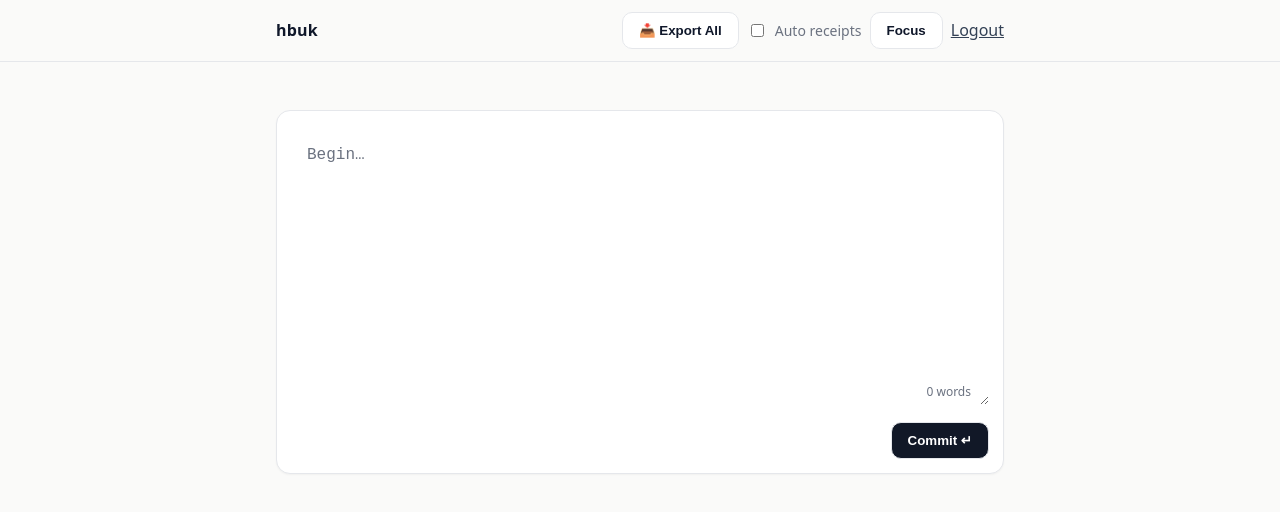
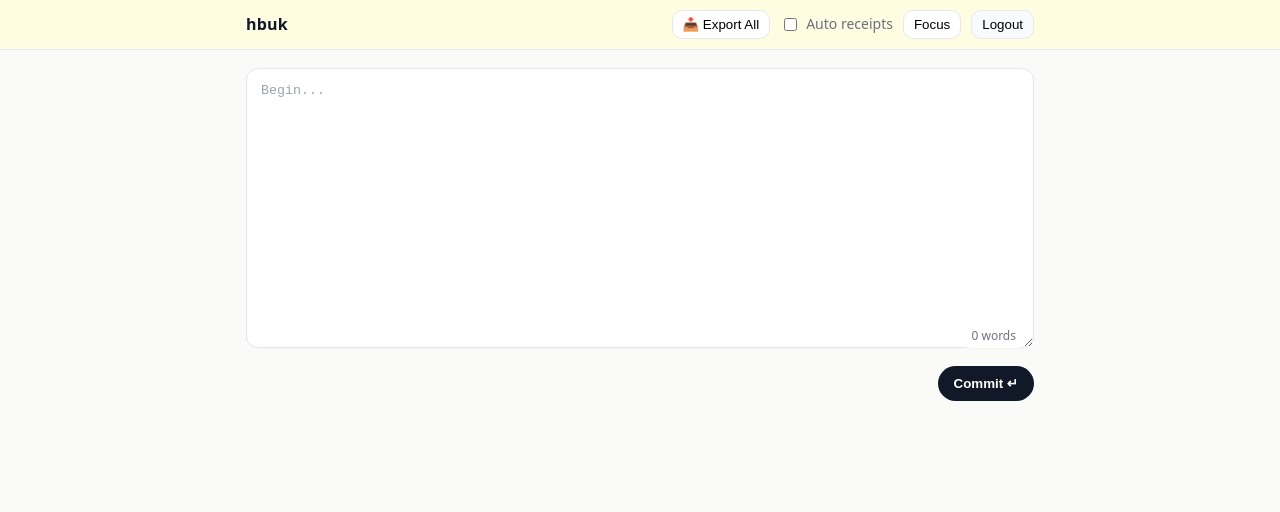
Before and after one commit to prudvish8/hbuk-backend, a website with bundled scripts: page index.html in a window 1280 px wide. Built offline with nearby package versions, Linux system fonts and the light colour scheme; no server answers; sample sign-in values are in the browser's storage; files whose address does not match are found by name.

Commit message:
feat: layout polish - move editor up under header, cleaner spacing, better commit button placement

```diff
--- a/index.html
+++ b/index.html
@@ -15,28 +15,27 @@
 </head>
 <body>
     <header class="appbar chrome">
-        <div class="appbar__inner">
+        <div class="bar">
             <div class="brand">hbuk</div>
-            <div style="display:flex; gap:8px; align-items:center">
-                <button id="exportAllBtn" class="btn secondary">📥 Export All</button>
-                <label class="meta-toggle"><input type="checkbox" id="autoReceiptsChk"> Auto receipts</label>
-                <button id="focusToggle" class="btn secondary" title="Focus mode (F)">Focus</button>
-                <a id="logoutLink" href="#" style="color:#334155">Logout</a>
-            </div>
+            <div class="spacer"></div>
+            <button id="exportAllBtn" class="btn">📥 Export All</button>
+            <label class="check">
+                <input type="checkbox" id="autoReceiptsChk"> Auto receipts
+            </label>
+            <button id="focusToggle" class="btn" title="Focus mode (F)">Focus</button>
+            <button id="logoutBtn" class="btn subtle">Logout</button>
         </div>
     </header>
 
     <main class="container">
-        <section class="composer">
-            <div class="editor-wrap" style="position:relative;">
-                <textarea id="editor" placeholder="Begin…"></textarea>
-                <div class="word-count" id="wordCount">0 words</div>
-            </div>
-            <div class="composer__actions chrome">
-                <span id="notif" class="badge" aria-live="polite"></span>
-                <button id="commitBtn" class="btn">Commit ↵</button>
-            </div>
-        </section>
+        <div class="editor-wrap" style="position:relative;">
+            <textarea id="editor" placeholder="Begin..."></textarea>
+            <div class="word-count" id="wordCount">0 words</div>
+        </div>
+        <div class="commitRow">
+            <span id="notif" class="badge" aria-live="polite"></span>
+            <button id="commitBtn" class="commit">Commit ↵</button>
+        </div>
 
         <!-- Floating commit button for focus mode -->
         <div class="commit-bar" id="floatingCommit" style="display:none;">
--- a/script.js
+++ b/script.js
@@ -367,14 +367,13 @@ document.addEventListener('DOMContentLoaded', () => {
     // --- AUTHENTICATION UI MANAGEMENT ---
     function updateAuthUI() {
         const token = localStorage.getItem('hbuk_token');
-        const logoutLink = document.getElementById('logoutLink');
+        const logoutBtn = document.getElementById('logoutBtn');
 
         if (token) {
             // User is logged in
-            if (logoutLink) {
-                logoutLink.textContent = 'Logout';
-                logoutLink.href = '#';
-                logoutLink.onclick = (e) => {
+            if (logoutBtn) {
+                logoutBtn.textContent = 'Logout';
+                logoutBtn.onclick = (e) => {
                     e.preventDefault();
                     localStorage.removeItem('hbuk_token');
                     showNotification('Logged out successfully.', 'success');
@@ -383,10 +382,11 @@ document.addEventListener('DOMContentLoaded', () => {
             }
         } else {
             // User is not logged in
-            if (logoutLink) {
-                logoutLink.textContent = 'Login';
-                logoutLink.href = 'login.html';
-                logoutLink.onclick = null;
+            if (logoutBtn) {
+                logoutBtn.textContent = 'Login';
+                logoutBtn.onclick = () => {
+                    window.location.href = 'login.html';
+                };
             }
         }
     }
--- a/style.css
+++ b/style.css
@@ -1,39 +1,56 @@
 :root{
   --bg:#fafaf9; --card:#ffffff; --ink:#0f172a; --muted:#6b7280; --border:#e5e7eb; --brand:#111827;
-  --maxw: 760px; --pad: 16px;
+  --maxw: 820px; --pad: 16px; --radius: 12px;
 }
 *{box-sizing:border-box}
 html,body{height:100%}
 body{
   margin:0; background:var(--bg); color:var(--ink);
-  font:16px/1.55 ui-sans-serif,system-ui,-apple-system,Segoe UI,Roboto,Inter,Helvetica,Arial;
+  font:16px/1.6 system-ui, -apple-system, Segoe UI, Roboto, Arial;
 }
 
 /* Header */
 .appbar{
-  position:sticky; top:0; z-index:10; background:rgba(250,250,249,.9);
-  backdrop-filter:saturate(140%) blur(8px); border-bottom:1px solid var(--border);
+  position:sticky; top:0; z-index:10;
+  backdrop-filter: blur(6px);
+  background:#fffddde0; border-bottom:1px solid var(--border);
 }
-.appbar__inner{max-width:var(--maxw); margin:0 auto; padding:12px var(--pad); display:flex; gap:12px; align-items:center; justify-content:space-between}
+.appbar .bar{
+  max-width:var(--maxw); margin:0 auto; padding:10px var(--pad);
+  display:flex; align-items:center; gap:10px;
+}
 .brand{font-weight:700; letter-spacing:.2px}
+.spacer{flex:1}
+.btn{
+  border:1px solid var(--border); padding:6px 10px;
+  border-radius:10px; background:#fff; cursor:pointer;
+}
+.btn.subtle{background:#f9fafb}
+.check{display:inline-flex; align-items:center; gap:6px; color:var(--muted); font-size:14px}
 
 /* Layout */
-.container{max-width:var(--maxw); margin:48px auto; padding:0 var(--pad)}
+.container{
+  max-width:var(--maxw);
+  margin:18px auto; padding:0 var(--pad) 48px;
+}
 
-/* Composer */
-.composer{background:var(--card); border:1px solid var(--border); border-radius:14px; padding:14px; box-shadow:0 1px 2px rgba(0,0,0,.04)}
+/* Editor */
 #editor{
-  width:100%; min-height:280px; border:0; resize:vertical; padding:18px 16px; outline:none; border-radius:10px;
-  background:transparent; font-size:16px; line-height:1.6;
+  width:100%; min-height:280px; resize:vertical;
+  border:1px solid var(--border); border-radius:var(--radius);
+  padding:14px; outline:none; background:#fff;
+  box-shadow:0 1px 0 #00000005;
 }
-#editor::placeholder{color:var(--muted)}
-.composer__actions{display:flex; gap:12px; align-items:center; justify-content:space-between; margin-top:10px}
-.btn{
-  appearance:none; border:1px solid var(--border); background:var(--brand); color:#fff;
-  padding:10px 16px; border-radius:10px; font-weight:600; cursor:pointer;
+#editor::placeholder{color:#9ca3af}
+
+/* Commit row */
+.commitRow{
+  display:flex; justify-content:space-between; align-items:center; margin-top:10px; margin-bottom:18px;
 }
-.btn.secondary{background:#fff; color:var(--ink)}
-.meta-toggle{display:flex; gap:8px; align-items:center; color:var(--muted); font-size:14px}
+.commit{
+  background:#111827; color:#fff; border:none; padding:10px 16px;
+  border-radius:999px; cursor:pointer; font-weight:600;
+}
 
 /* Focus mode - hide chrome elements */
 .focus .chrome{display:none}
@@ -43,14 +60,17 @@ body{
 .commit-bar{position:fixed; right:24px; bottom:24px; z-index:20}
 
 /* Entries */
-.entry{background:var(--card); border:1px solid var(--border); border-radius:14px; padding:14px 16px; margin-top:16px}
+.entry{
+  border:1px solid var(--border); border-radius:var(--radius); padding:14px;
+  background:#fff; margin-bottom:12px;
+}
 .entry .badge{font-size:12px; color:var(--muted); margin-bottom:12px; display:flex; gap:8px; align-items:center; flex-wrap:wrap}
 .entry .content{margin-bottom:12px; line-height:1.6; white-space:pre-wrap}
 .entry .tools{display:flex; gap:10px; align-items:center; margin-top:6px}
 
 /* Button hover states */
 .btn:hover{opacity:0.9; transform:translateY(-1px)}
-.btn.secondary:hover{background:var(--bg)}
+.commit:hover{opacity:0.9; transform:translateY(-1px)}
 
 /* Digest styling */
 .dgst{font-family:monospace; background:var(--bg); padding:2px 6px; border-radius:4px; font-size:11px}
@@ -60,3 +80,12 @@ body{
 
 /* Word count */
 .word-count{position:absolute; bottom:8px; right:12px; font-size:12px; color:var(--muted); background:rgba(255,255,255,0.9); padding:2px 6px; border-radius:4px}
+
+/* Entry metadata with hover effect */
+.entry .meta{
+  color:var(--muted); font-size:12.5px; display:flex; gap:10px; align-items:center;
+}
+.entry .meta .digest{opacity:0; transition:.15s}
+.entry:hover .meta .digest{opacity:1}
+.entry .meta .actions{margin-left:auto; display:flex; gap:8px}
+.link{color:#2563eb; text-decoration:none; font-size:12.5px}
```
